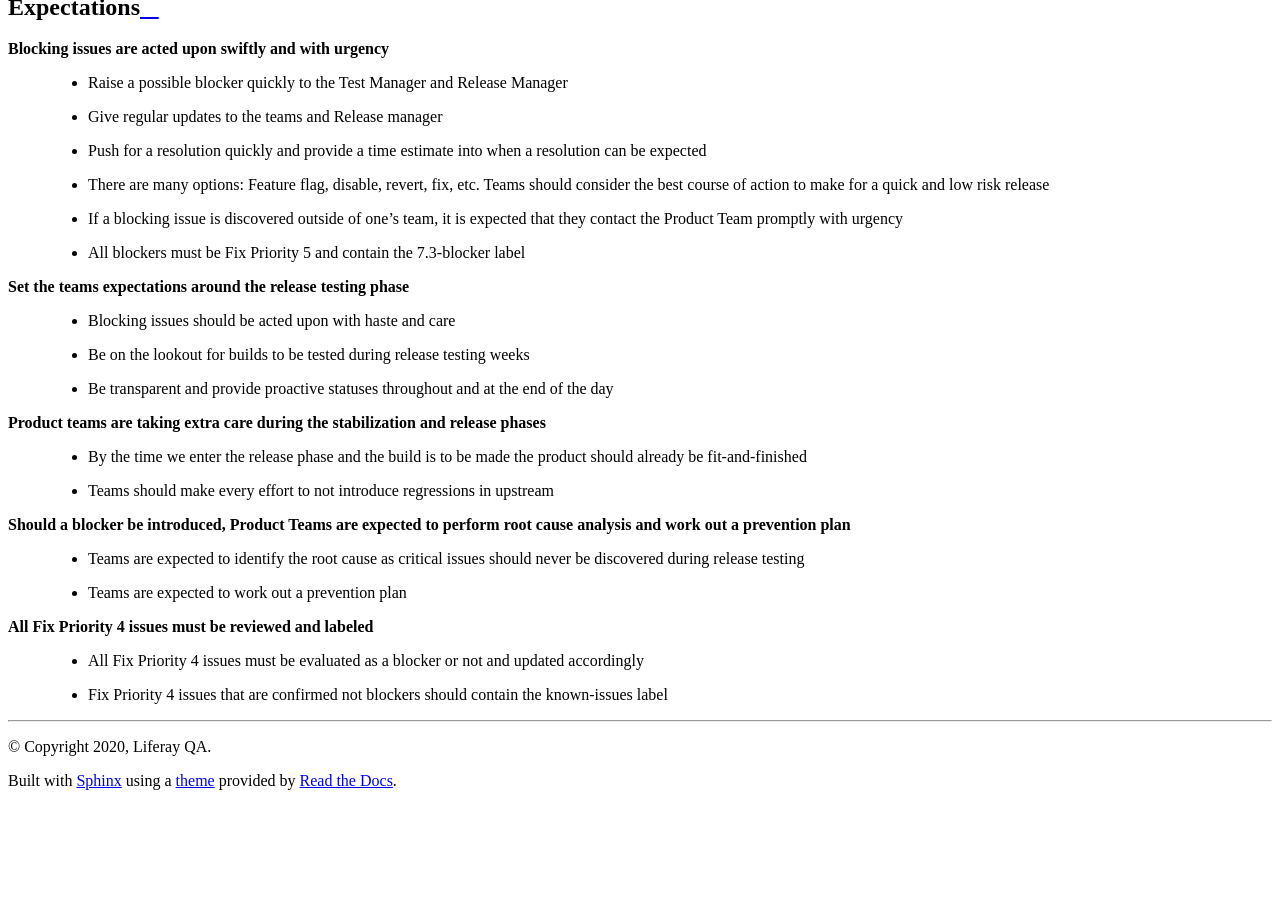
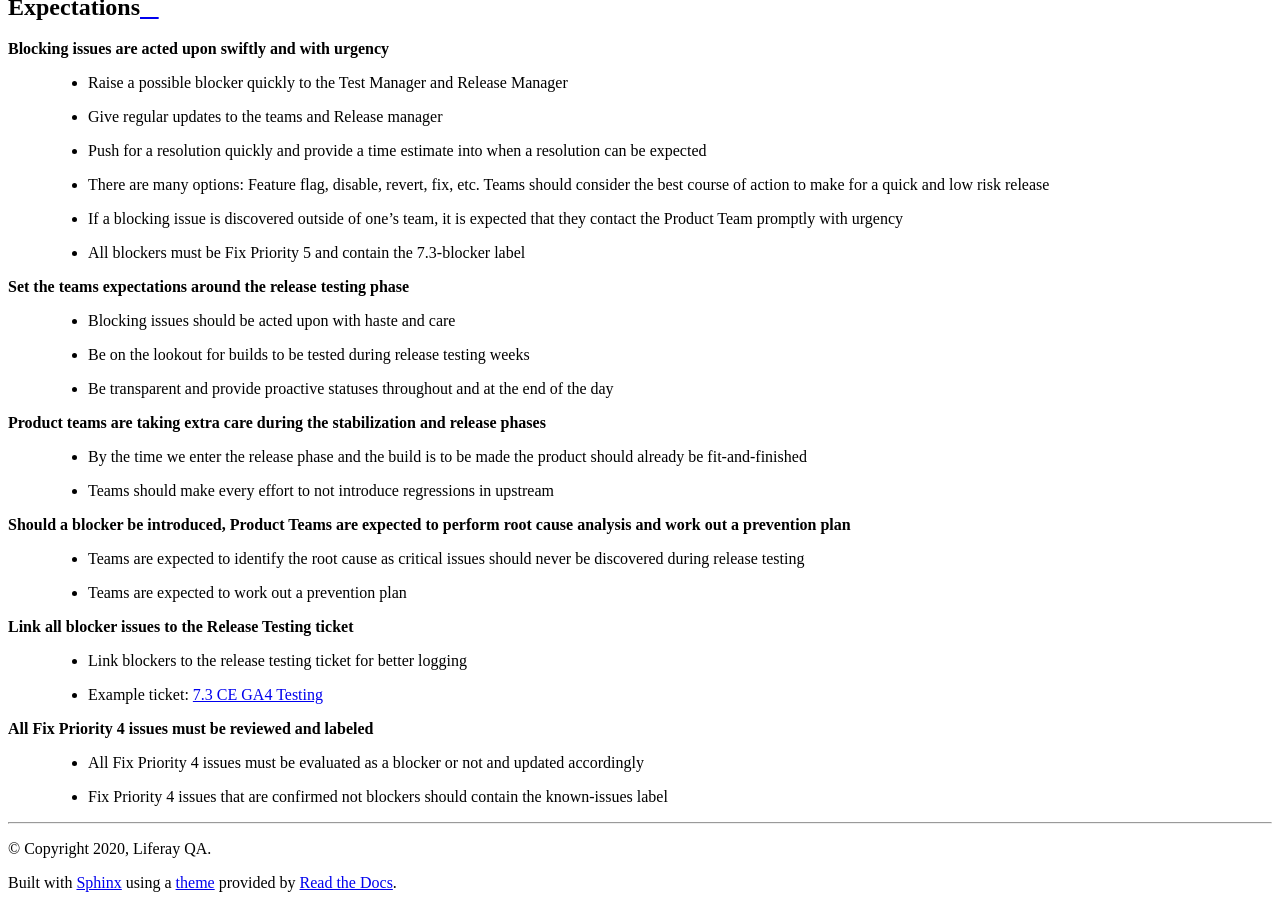
Before and after one commit to nikki-pru/qa-compendium, a Sphinx documentation site: the page built from docs/portal/releases/73-release-testing.rst, in a window 1280 px wide and 900 px high, scrolled down 3355 px. Built offline with Sphinx 7.4.7 and the Read the Docs theme 2.0.0, drawn with Linux system fonts in a browser that asks for light colours; before the commit the page ends 4153 px from its top, so only the background shows below that.

Commit message:
Link blockers to Release Testing ticket

```diff
--- a/docs/portal/releases/73-release-testing.rst
+++ b/docs/portal/releases/73-release-testing.rst
@@ -113,6 +113,10 @@ Expectations
   * Teams are expected to identify the root cause as critical issues should never be discovered during release testing
   * Teams are expected to work out a prevention plan
 
+**Link all blocker issues to the Release Testing ticket**
+  * Link blockers to the release testing ticket for better logging
+  * Example ticket: `7.3 CE GA4 Testing`_
+
 **All Fix Priority 4 issues must be reviewed and labeled**
   * All Fix Priority 4 issues must be evaluated as a blocker or not and updated accordingly
   * Fix Priority 4 issues that are confirmed not blockers should contain the known-issues label
@@ -121,3 +125,4 @@ Expectations
 .. _`#rle-build`: https://liferay.slack.com/archives/CLA7D1CNL
 .. _`Testray`: http://testray.liferay.com
 .. _`#d-quality-assurance`: https://liferay.slack.com/archives/CL84ZPHAT
+.. _`7.3 CE GA4 Testing`: https://issues.liferay.com/browse/LRQA-58728
```
